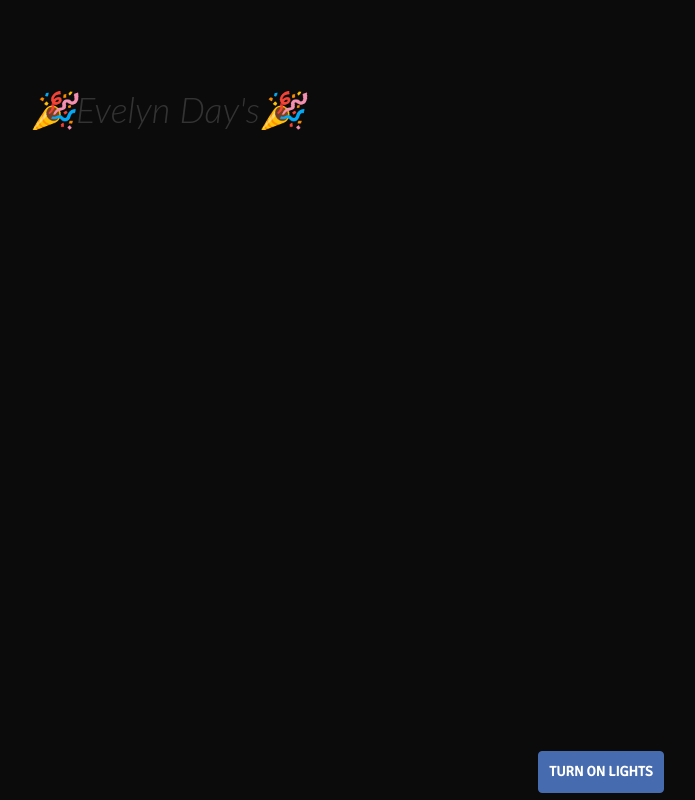
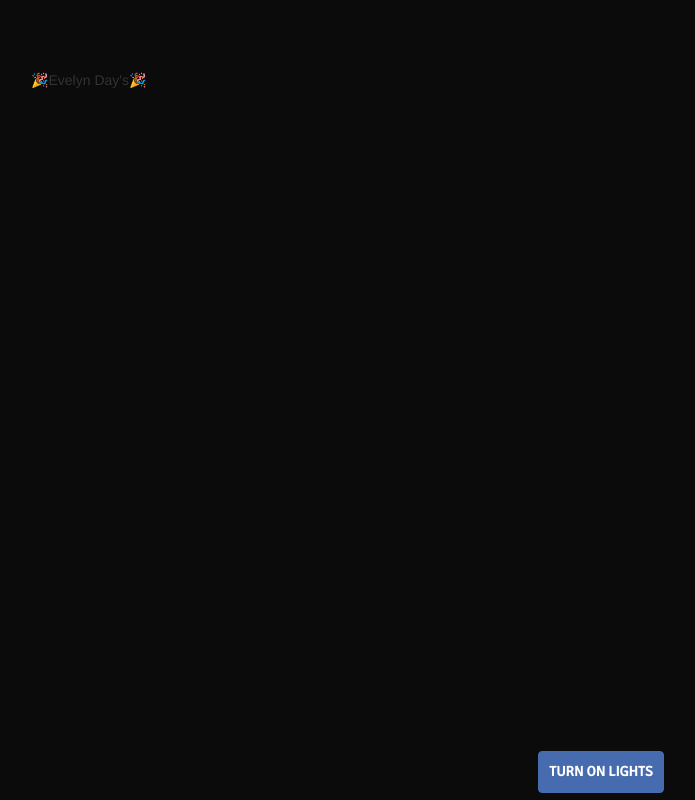
Before and after one commit to adelinamarbun/adelinamarbun, a website: page birthday/index.html in a window 1280 px wide. Shown: the whole page, without its empty margins (39-734 px from the left). Drawn offline with nearby package versions, Linux system fonts and the light colour scheme.

Commit message:
Update index.html

```diff
--- a/birthday/index.html
+++ b/birthday/index.html
@@ -81,8 +81,9 @@
 				<div class="bulb" id="bulb_orange"></div>
 			</div>
 		</div>
+
 		<div>
-		<h1><marquee>🎉Evelyn Day's🎉</marquee></h1></div>
+		<marquee>🎉Evelyn Day's🎉</marquee></div>
 		<div class="row">
 			<div class="col-md-12 text-center">
 				<img src="banner.png" class="bannar">
```
